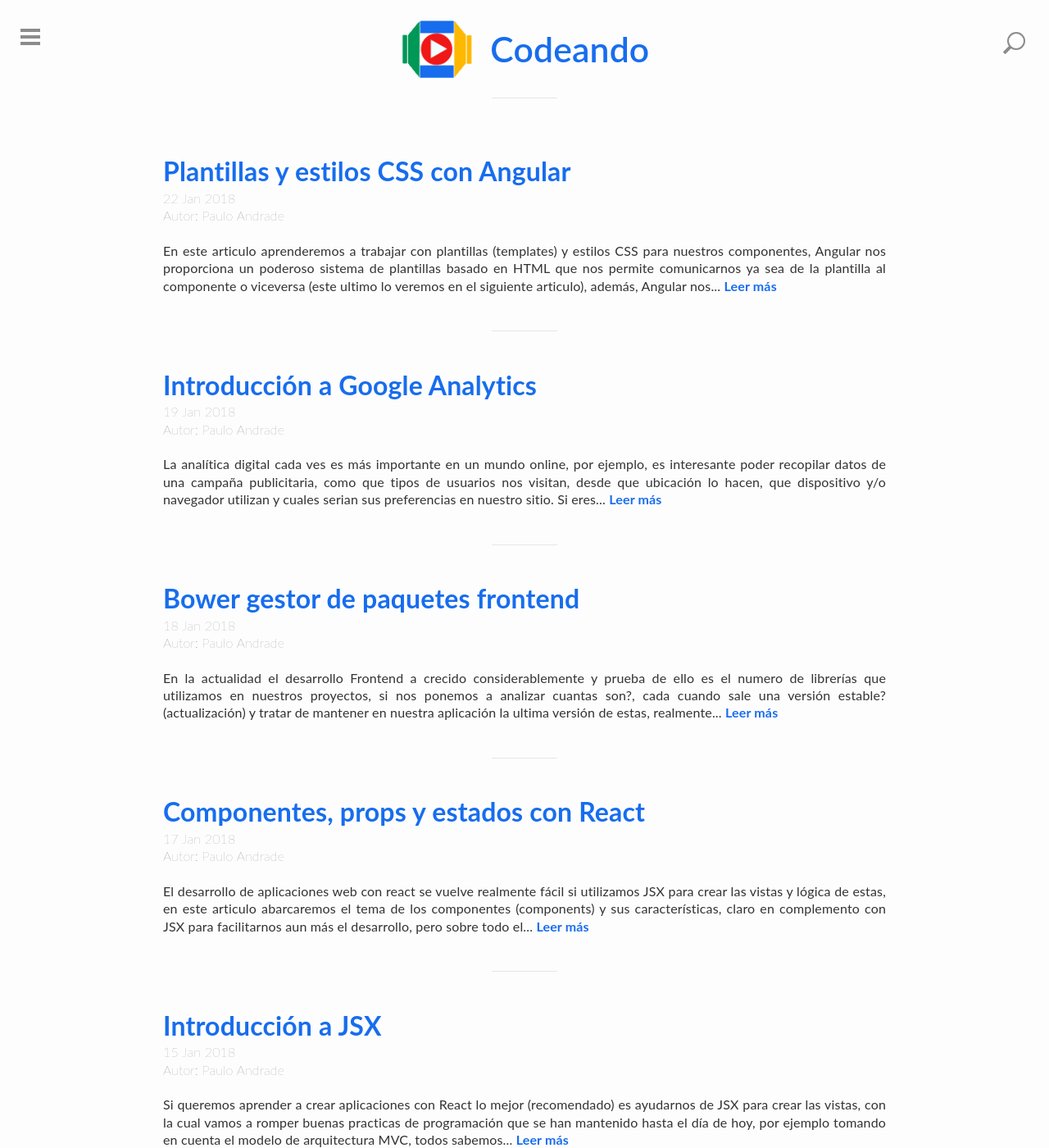
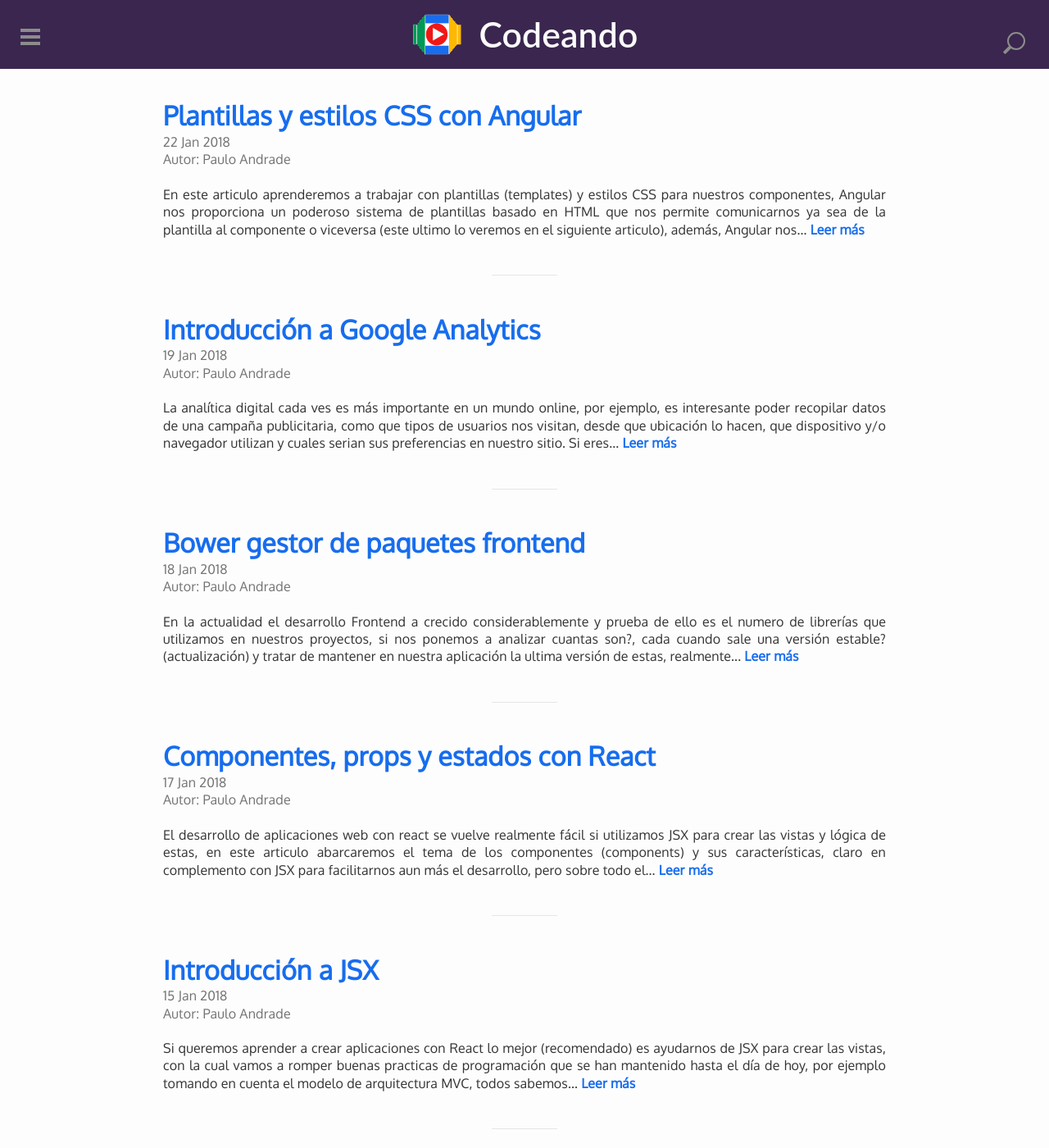
Before and after one commit to Codeandomx/codeandomx, a Jekyll site: the page built from index.html, in a window 1280 px wide and 1400 px high. Shown: the whole window at 82% size. Built offline with Jekyll 4.4.1, drawn with Linux system fonts in a browser that asks for light colours; some web fonts are replaced; the list of posts is cut into pages by our own code; comment, search, counter and statistics services are not loaded.

Commit message:
Cambiamos el tipo de letra y mejoramos el header.

```diff
--- a/_includes/head.html
+++ b/_includes/head.html
@@ -10,7 +10,6 @@
 	<link rel="stylesheet" href="{{ "/css/main.css" | prepend: site.baseurl | replace: '//', '/' }}">
 	<link rel="stylesheet" href="{{ "/css/rouge.css" | prepend: site.baseurl | replace: '//', '/' }}">
 	<link rel="stylesheet" href="{{ "/css/formato.css" | prepend: site.baseurl | replace: '//', '/' }}">
-	<link href='http://fonts.googleapis.com/css?family=Lato+Source+Sans+Pro:300,400,700,900,400italic%7CSignika:700,300,400,600' rel='stylesheet' type='text/css'>
 	<link href="/atom.xml" type="application/atom+xml" rel="alternate" title="ATOM Feed" />
 	<link rel="shortcut icon" type="image/png" href="{{ "/img/favicon.png" | prepend: site.baseurl | replace: '//', '/' }}" >
 </head>
--- a/_sass/base.scss
+++ b/_sass/base.scss
@@ -1,6 +1,8 @@
 /*
  * Emerald is a simple blog theme built for Jekyll.
  */
+
+@import url('https://fonts.googleapis.com/css?family=Oxygen');
 
 /*- Base reset -*/
 
@@ -14,7 +16,7 @@ html, body, h1, h2, h3, h4, h5, h6, p, ul, ol, li, img {
   margin: 0;
   padding: 0;
   border: 0;
-  font-family: 'Lato';
+  font-family: 'Oxygen';
 }
 
 /*- Base color -*/
--- a/_sass/layout.scss
+++ b/_sass/layout.scss
@@ -190,16 +190,18 @@
 }
 
 #header {
+  background-color: #3a264f;
 	text-align: center;
-  padding: 24px 0;
+  padding: 10px 0;
   position: relative;
+  margin-bottom: 15px;
   a {
   	text-decoration: none;
-  	color: $text-color;
+  	color: #fcfcfc;
   	display: inline-block;
   }
   img {
-  	max-height: 72px;
+  	max-height: 50px;
   	margin: 0 auto;
   	display: inline-block;
     vertical-align: middle;
@@ -210,25 +212,17 @@
   	font-family: 'Lato','Signika', sans-serif; //Emerald logo font
     font-weight: 600;
     vertical-align: middle;
-    color: #176DEE;
+    color: #fcfcfc;
   }
   h2 {
     display: inline-block;
     font-family: 'Lato', 'Signika', sans-serif; //Emerald logo font
     font-weight: 600;
     vertical-align: middle;
-    color: #176DEE;
+    color: #fcfcfc;
     font-size: 2.25em;
     line-height: 1.3333em;
     padding: 0.33335em 0;
-  }
-  &:after {
-  	display: block;
-    content: '';
-    width: 5rem;
-    height: 1px;
-    margin: 23px auto;
-    background-color: lighten($text-color, 70%);
   }
 }
 
```
